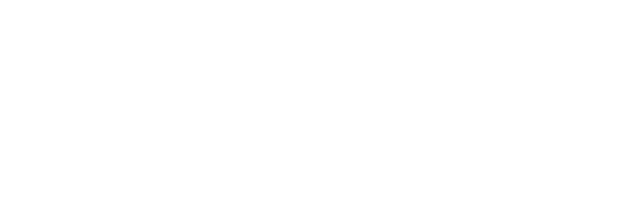
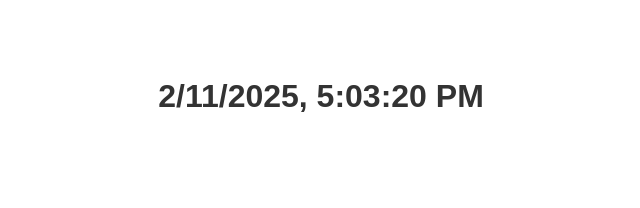
Before and after one commit to acciojob/clock-rohan1207, a website: page main.html in a window 1280 px wide. Shown: the whole page, without its empty margins (319-959 px from the left). Drawn offline with Linux system fonts and the light colour scheme.

Commit message:
created a submission

```diff
--- a/main.html
+++ b/main.html
@@ -1,16 +1,15 @@
 <!DOCTYPE html>
+<html lang="en">
+<head>
+    <meta charset="UTF-8">
+    <meta name="viewport" content="width=device-width, initial-scale=1.0">
+    <title>Clock Timer</title>
+    <link rel="stylesheet" href="styles.css">
+</head>
+<body>
 
-<html>
+    <p id="timer"></p>
 
-<head>
-	<link rel="stylesheet" href="styles.css">
-</head>
-
-<body>
-	<!-- the entire body must be written by student -->
-    <script type="text/javascript" src="./script.js">
-</script>
-
+    <script type="text/javascript" src="script.js"></script>
 </body>
-
 </html>
--- a/script.js
+++ b/script.js
@@ -1 +1,17 @@
 //your JS code here. If required.
+
+function updateTime() {
+    const now = new Date();
+
+
+    const dateTimeString = now.toLocaleString();
+
+
+    document.getElementById("timer").innerText = dateTimeString;
+}
+
+
+updateTime();
+
+
+setInterval(updateTime, 1000);
--- a/styles.css
+++ b/styles.css
@@ -1 +1,13 @@
 /*  your css code here. If applicable */
+body {
+    font-family: Arial, sans-serif;
+    text-align: center;
+    padding: 50px;
+}
+
+#timer {
+    font-size: 2em;
+    color: #333;
+    font-weight: bold;
+    margin-top: 20px;
+}
```
